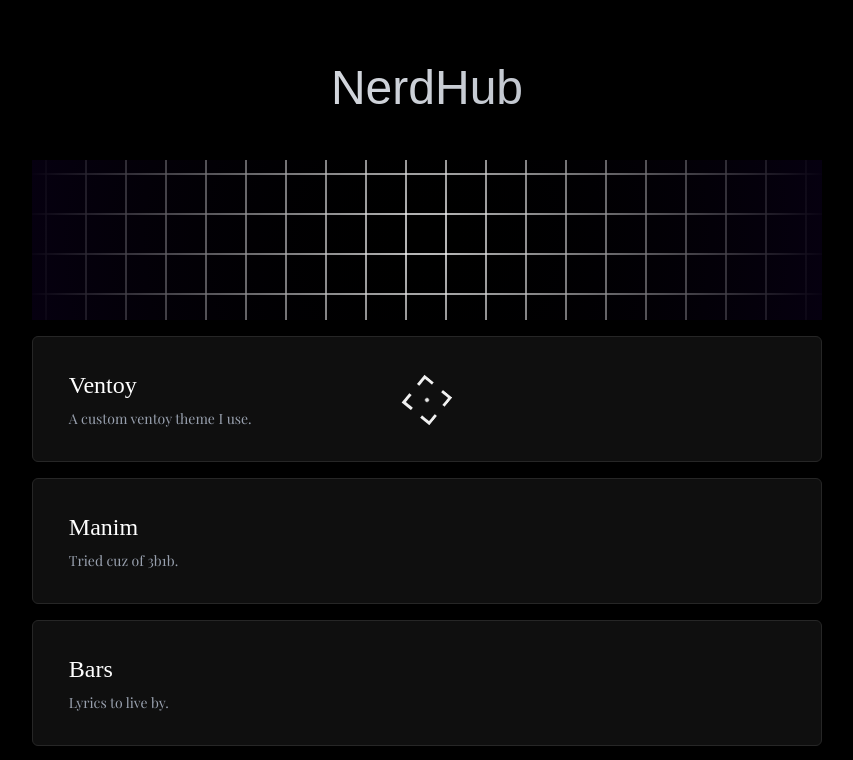
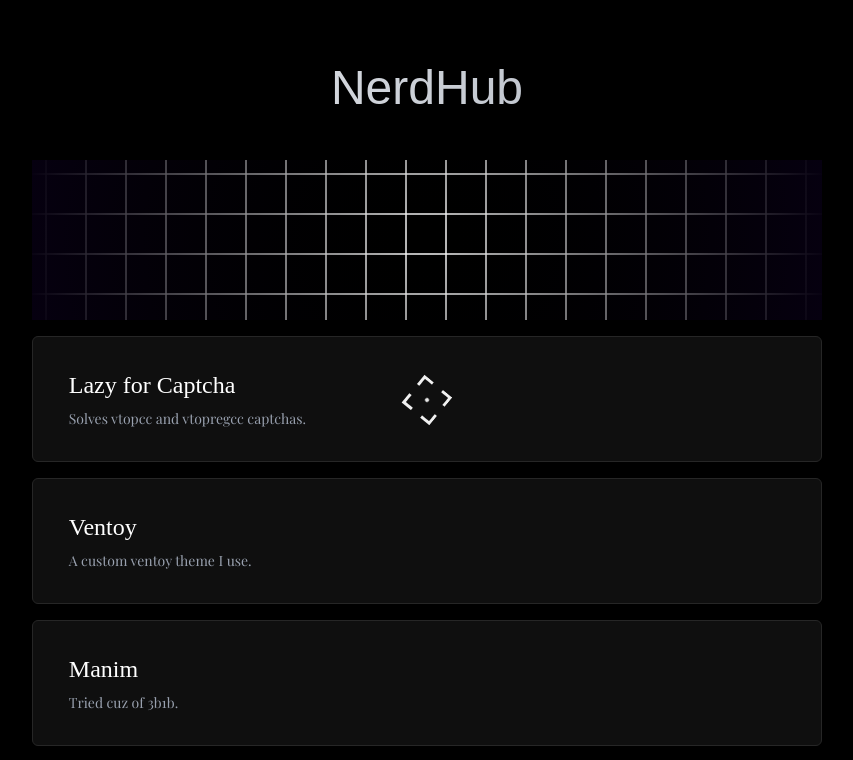
Before and after one commit to varshithpilli/nerdhub, a React (Vite) app: page / in a window 1280 px wide. Shown: the top 760 px of the page, without its empty margins (213-1066 px from the left). Built offline with nearby package versions, Linux system fonts and the light colour scheme; a web font is replaced by a local one.

Commit message:
feat: captcha ext

```diff
--- a/src/projects.ts
+++ b/src/projects.ts
@@ -1,4 +1,9 @@
 export const projects = [
+    {
+        name: "Lazy for Captcha",
+        path: "https://github.com/varshithpilli/vitcc-captcha-solver",
+        description: "Solves vtopcc and vtopregcc captchas."
+    },
     {
         name: "Ventoy",
         path: "https://github.com/varshithpilli/ventoy-theme",
```
